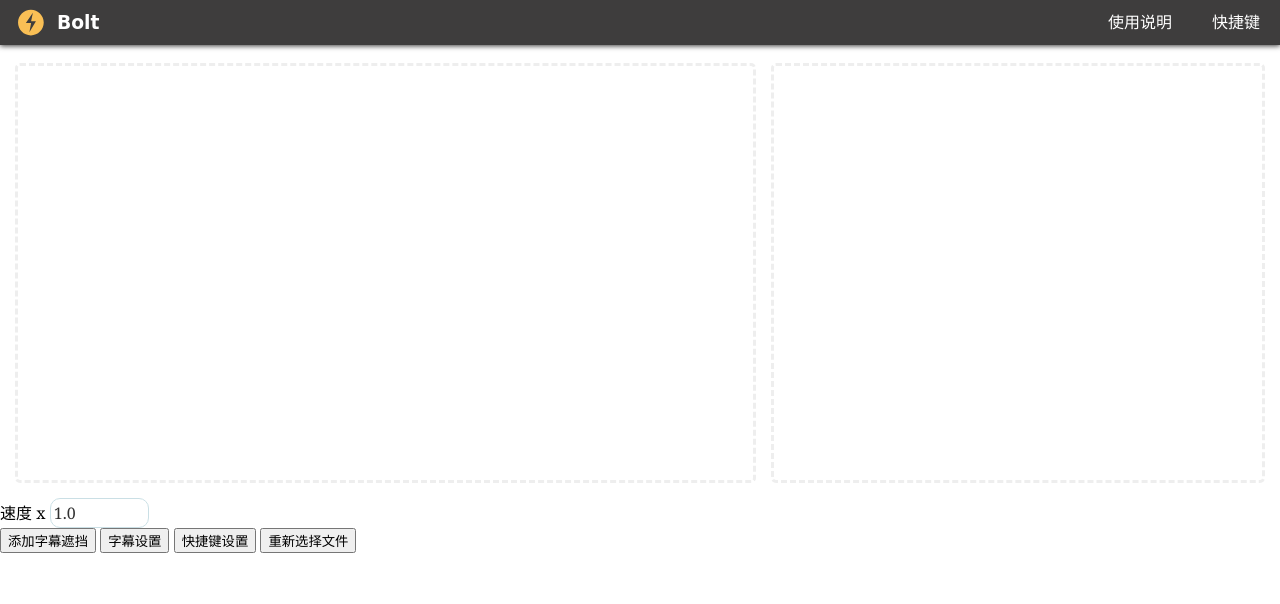
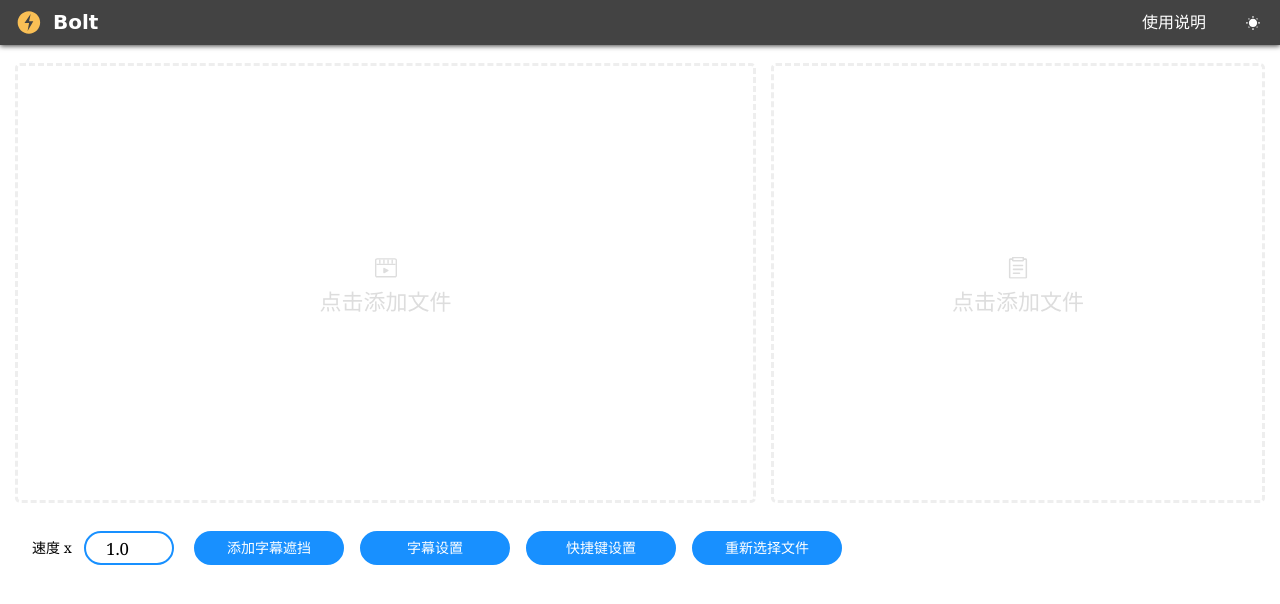
Before and after one commit to AaronWrdo/Bolt, a plain HTML site: page index.html in a window 1280 px wide. Drawn offline with nearby package versions, Linux system fonts and the light colour scheme.

Commit message:
refactor: beautify the page

```diff
--- a/index.html
+++ b/index.html
@@ -5,6 +5,7 @@
                 <meta name="viewport" content="width=device-width, initial-scale=1.0">
                 <title>Bolt</title>
                 <link rel="icon" href="./logo.svg" type="image/x-icon"/>
+                <link rel="stylesheet" href="http://cdn.staticfile.org/normalize/3.0.1/normalize.min.css" type="text/css" />
         </head>
         <body>
                 <nav>
@@ -12,29 +13,50 @@
                                 <svg class="icon" aria-hidden="true">
                                         <use xlink:href="#icon-shandian"></use>
                                 </svg>
-                                <h3>Bolt</h3>
+                                <h1>Bolt</h1>
                         </div>
                         <ul class="nav-right">
                                 <li><a>使用说明</a></li>
-                                <li><a>快捷键</a></li>
+                                <li><a>
+                                        <svg class="icon" aria-hidden="true">
+                                                <use xlink:href="#icon-rijianmoshi"></use>
+                                        </svg>
+                                        <svg class="icon hidden" aria-hidden="true">
+                                                <use xlink:href="#icon-yejianmoshi"></use>
+                                        </svg>
+                                </a></li>
                         </ul>
                 </nav>
                 <h3 id="title"></h3>
                 <main class="container">
                         <div class="video-wrapper">
-                                <label for="file" class="file-choser"></label>
+                                <label for="file" class="file-choser">
+                                        <div class="file-choser-desc">
+                                                <svg class="icon" aria-hidden="true">
+                                                        <use xlink:href="#icon-dianying"></use>
+                                                </svg>
+                                                <p>点击添加文件</p>
+                                        </div>
+                                </label>
                                 <video controls id="video" class="hidden">
                                         Sorry, your browser doesn't support embedded videos.
                                 </video>
                         </div>
                         <div class="transcripts">
-                                <label for="file" class="file-choser"></label>
+                                <label for="file" class="file-choser">
+                                        <div class="file-choser-desc">
+                                                <svg class="icon" aria-hidden="true">
+                                                        <use xlink:href="#icon-jishiben"></use>
+                                                </svg>
+                                                <p>点击添加文件</p>
+                                        </div>
+                                </label>
                         </div>
                 </main>
                 <footer class="control">
                         <div class="changeDiv">
-                                <span>速度 x</span>
-                                <input id="velocity" type="number" value="1.0" step="0.1" min="0" max="2">
+                                速度 x
+                                <input label="速度" id="velocity" type="number" value="1.0" step="0.1" min="0" max="2" />
                         </div>
                         <button onclick="handleAddShield()" id="addShield">添加字幕遮挡</button>
                         <button onclick="">字幕设置</button>
@@ -58,20 +80,22 @@
                         margin: 0px;
                         box-sizing: border-box;
                         font-family: Georgia, serif, "Gill Sans";
+                        font-size: 14px;
                 }
 
                 nav {
-                        width: 100%;
+                        min-width: 800px;
                         height: 45px;
                         line-height: 45px;
                         color: #fff;
-                        background-color: rgba(34, 33, 33, 0.87);
-                        box-shadow: 0px 1px 5px rgba(34, 33, 33, 0.87);
+                        background-color: #434343;
+                        box-shadow: 0px 1px 5px #434343;
                 }
 
-                .nav-left h3 {
+                .nav-left h1 {
+                        float: left;
+                        font-size: 20px;
                         font-family: cursive;
-                        float: left;
                 }
 
                 .nav-left svg {
@@ -101,16 +125,17 @@
                 }
 
                 li a:hover {
-                        background-color: #666;
+                        background-color: #595959;
                 }
 
                 #title {
                         margin: 18px;
                         color: #444;
+                        font-size: 18px;
                 }
 
                 .container {
-                        height: 420px;
+                        height: 440px;
                         min-width: 800px;
                         display: flex;
                         flex-direction: row;
@@ -160,7 +185,6 @@
                 */
                 .transcripts {
                         width: 40%;
-                        font-size: 18px;
                         height: 100%;
                 }
 
@@ -174,14 +198,17 @@
                         border-bottom: 1px #eee solid;
                 }
 
+                .transcripts .major-subtitle {
+                        font-size: 18px;
+                }
+
                 .transcripts .minor-subtitle {
-                        font-size: 14px;
                         color: #999;
                 }
 
                 .transcripts .active > * {
                         font-weight: bold;
-                        color: skyblue;
+                        color: #40a9ff;
                 }
 
                 .transcripts span {
@@ -195,20 +222,72 @@
                         border: 3px #eee dashed;
                         border-radius: 5px;
                 }
+
                 .file-choser:hover {
-                        border: 3px skyblue dashed;
+                        border: 3px #69c0ff dashed;
+                }
+
+                .file-choser-desc {
+                        text-align: center;
+                        color: #ddd;
+                        position: relative;
+                        top: 50%;
+                        transform: translateY(-50%);
+                }
+
+                .file-choser-desc * {
+                        font-size: 22px;
+                        margin: 5px 0;
                 }
 
                 /*
                     control
                 */
+                .control {
+                        margin: 20px;
+                        min-width: 600px;
+                        display: flex;
+                        justify-content: flex-start;
+                        flex-wrap: wrap;
+                }
+                .control > * {
+                        margin: 8px;
+                        width: 150px;
+                        height: 34px;
+                        text-align:center;
+                        vertical-align:middle;
+                }
+
+                .control .changeDiv {
+                        display: flex;
+                        justify-content: space-between;
+                        align-items: center;
+                        padding: 4px;
+                }
+
                 .control .changeDiv input {
-                        font-size: 1em;
-                        opacity: 0.8;
-                        padding: 0.2em;
-                        border: 1px #bed8df solid;
-                        color: #000000;
-                        border-radius: 10px;
+                        height: 34px;
+                        width: 90px;
+                        font-size: 1.2em;
+                        padding: 0 20px;
+                        border-radius: 34px;
+                        border: 2px #1890ff solid;
+                }
+
+                .control .changeDiv input:hover {
+                        border-color: #40a9ff;
+                }
+
+                .control button {
+                        color: #fff;
+                        background-color: #1890ff;
+                        border: 2px #1890ff solid;
+                        border-radius: 34px;
+                }
+
+                .control button:hover {
+                        background-color: #40a9ff;
+                        border-color: #40a9ff;
                 }
 
                 #file {
@@ -219,12 +298,11 @@
                         iconfont 使用，重要
                 */
                 .icon {
-                width: 1em;
-                height: 1em;
-                vertical-align: -0.15em;
-                fill: currentColor;
-                overflow: hidden;
+                        width: 1em;
+                        height: 1em;
+                        vertical-align: -0.15em;
+                        fill: currentColor;
+                        overflow: hidden;
                 }
-
         </style>
 </html>
--- a/js/shieldBar.js
+++ b/js/shieldBar.js
@@ -24,8 +24,8 @@ function addShield() {
     shieldContainer.className = 'shield-container';
     shieldContainer.appendChild(shield);
     shieldContainer.draggable = true;
-    shieldContainer.style.top = '0px';
-    shieldContainer.style.left = '0px';
+    shieldContainer.style.top = '420px';
+    shieldContainer.style.left = '100px';
     shieldContainer.addEventListener('dragstart', handleStartDragShield);
 
     container.appendChild(shieldContainer);
```
Also changed, not shown: js/iconfont.js.
